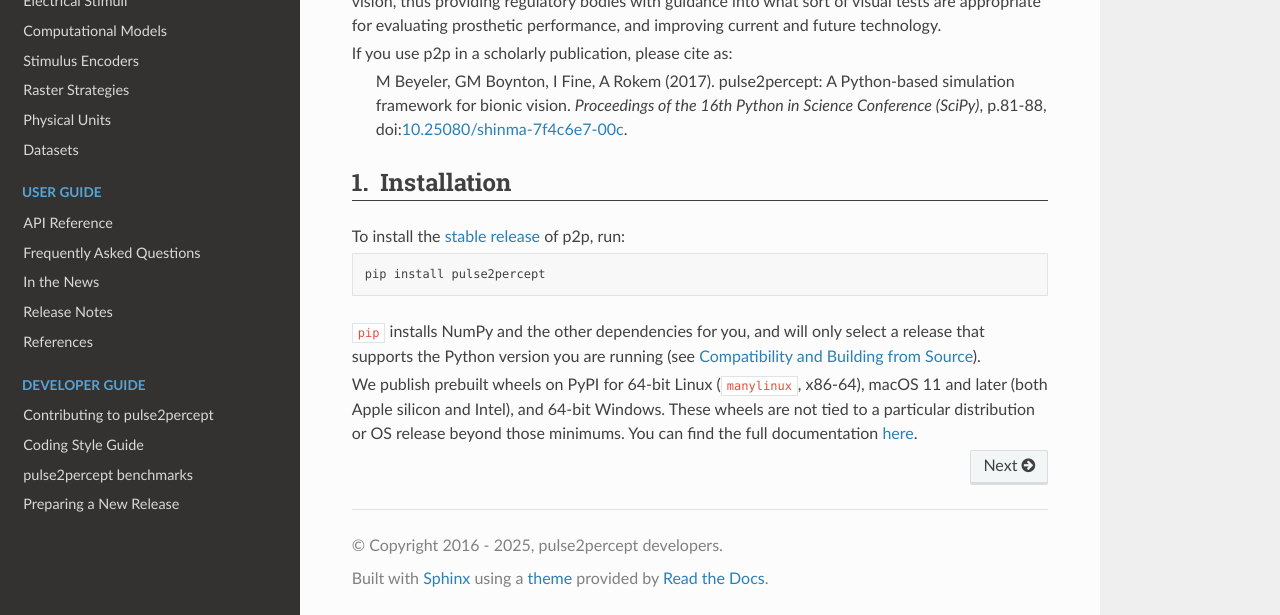
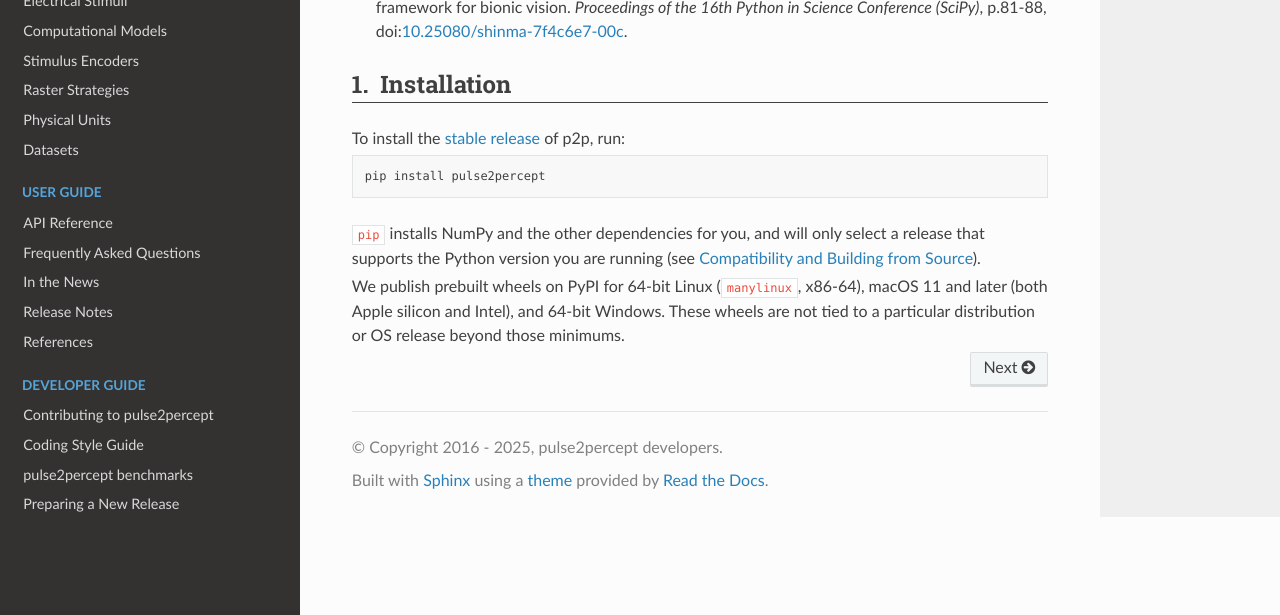
Before and after one commit to pulse2percept/pulse2percept, a Sphinx documentation site: the page built from doc/index.rst, in a window 1280 px wide and 900 px high, scrolled down 639 px, cut to the strip 285-900 px from the top of the window. Built offline with Sphinx 7.4.7 and the Read the Docs theme 3.1.0, drawn with Linux system fonts in a browser that asks for light colours; pages that are not in the unit, such as notebooks, are missing from menus; some of the changed text lies outside the part shown.

Commit message:
Tweaks to landing page

```diff
--- a/README.rst
+++ b/README.rst
@@ -77,17 +79,19 @@
 ``pip`` installs NumPy and the other dependencies for you, and will only select
 a release that supports the Python version you are running (see
 `Compatibility and Building from Source
-<https://pulse2percept.readthedocs.io/en/stable/install.html#install-compatibility>`_).
+<https://pulse2percept.readthedocs.io/en/stable/install.html#install-compatibility>`__).
 
 We publish prebuilt wheels on PyPI for 64-bit Linux (``manylinux``, x86-64),
 macOS 11 and later (both Apple silicon and Intel), and 64-bit Windows. These
 wheels are not tied to a particular distribution or OS release beyond those
-minimums. You can find the full documentation
-`here <https://pulse2percept.readthedocs.io/en/stable>`_.
+minimums.
 
 .. _stable release: https://pulse2percept.readthedocs.io/en/stable/index.html
 
 .. quickstart-end
+
+You can find the full documentation
+`here <https://pulse2percept.readthedocs.io/en/stable>`_.
 
 Compatibility and Building from Source
 --------------------------------------
--- a/doc/index.rst
+++ b/doc/index.rst
@@ -41,7 +41,7 @@
    developers/releases
 
 .. include:: ../README.rst
-   :end-before: .. intro-begin
+   :end-before: .. badges-end
 
 |
 
```
Also changed, not shown: other parts of README.rst (+2 -0 lines).
